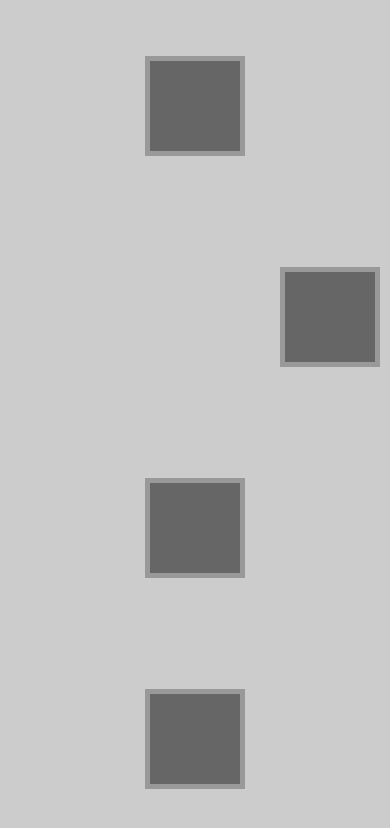
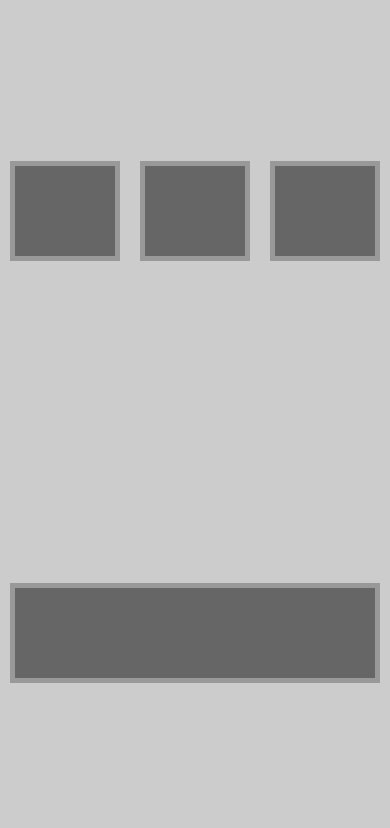
Before and after one commit to isaacfrancisco/front-end-react-native, a React Native app in the folder flexbox/: screen / in a window 390 px wide. Shown: the top 828 px of the page. Built offline with nearby package versions, Linux system fonts and the light colour scheme.

Commit message:
feat: add "flexWrap" property.
solves task card #F0005.

```diff
--- a/flexbox/App.js
+++ b/flexbox/App.js
@@ -6,7 +6,7 @@ export default class App extends Component {
     return (
       <View style={styles.container}>
         <View style={styles.box} />
-        <View style={[styles.box, styles.box2]} />
+        <View style={styles.box} />
         <View style={styles.box} />
         <View style={styles.box} />
       </View>
@@ -18,19 +18,17 @@ const styles = StyleSheet.create({
   container: {
     backgroundColor: '#CCC',
     flex: 1,
-    flexDirection: 'column',
-    alignItems: 'center',
-    justifyContent: 'space-around',
+    flexDirection: 'row',
+    flexWrap: 'wrap',
+    alignContent: 'space-around',
   },
   box: {
     height: 100,
-    width: 100,
+    flex: 1,
+    minWidth: 100,
     backgroundColor: '#666',
     borderColor: '#999',
     borderWidth: 5,
     margin: 10,
   },
-  box2: {
-    alignSelf: 'flex-end',
-  },
 });
```
